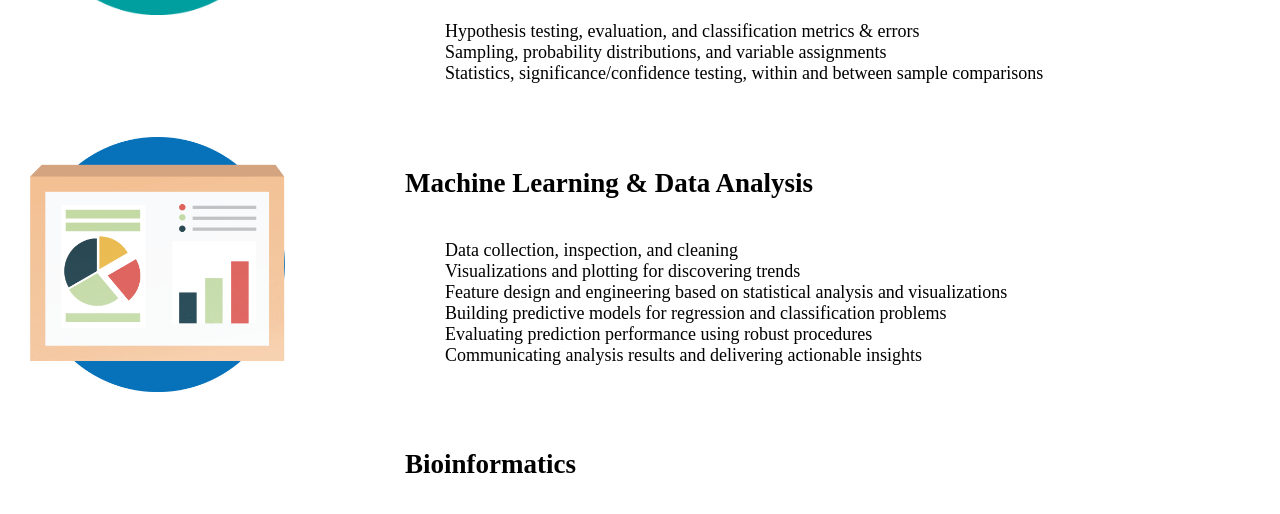
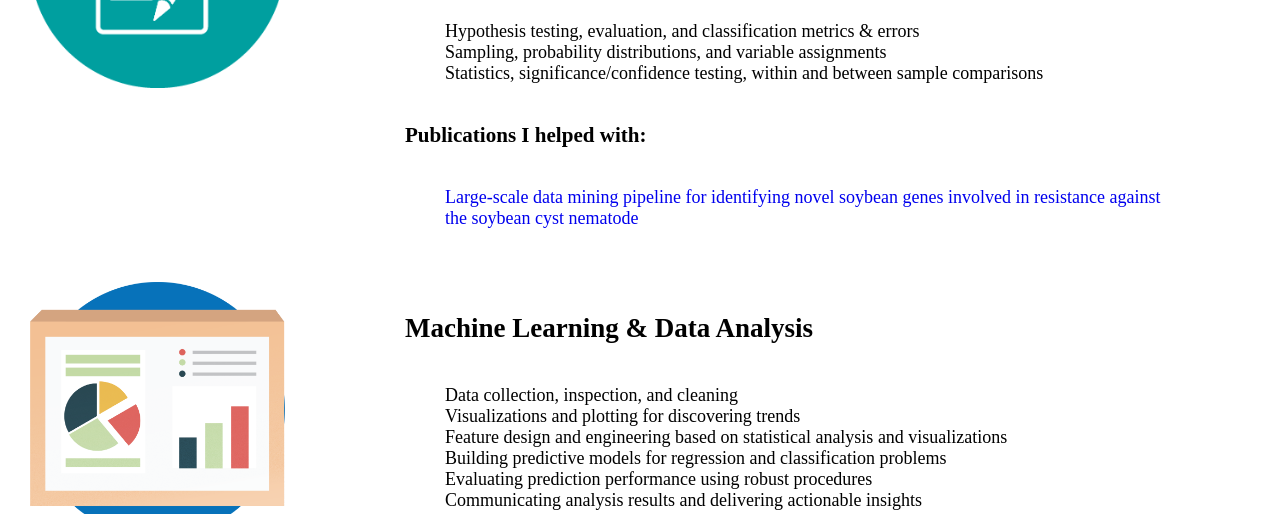
Before and after one commit to earezza/earezza.github.io, a plain HTML site: page index.html in a window 1280 px wide. Shown: the part 3680-4194 px from the top of the page. Drawn offline with Linux system fonts and the light colour scheme; a script that the page names is missing; a web font is replaced by a local one.

Commit message:
Update index.html

```diff
--- a/index.html
+++ b/index.html
@@ -198,6 +198,10 @@
                                     <li>Sampling, probability distributions, and variable assignments</li>
                                     <li>Statistics, significance/confidence testing, within and between sample comparisons</li>
                                 </ul>
+                            <h3>Publications I helped with:</h3>
+                                <ul>
+                                    <li><a href="https://www.frontiersin.org/articles/10.3389/fbinf.2023.1199675/full">Large-scale data mining pipeline for identifying novel soybean genes involved in resistance against the soybean cyst nematode</a></li>
+                                </ul>
                     </div>
                 </div>
 
```
